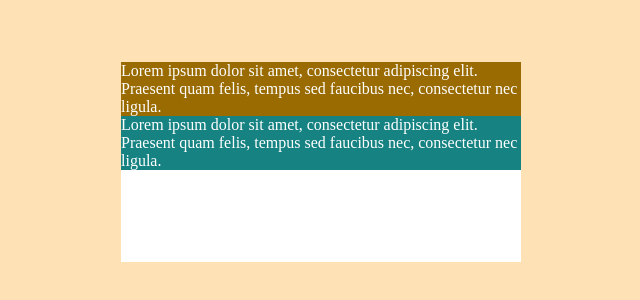
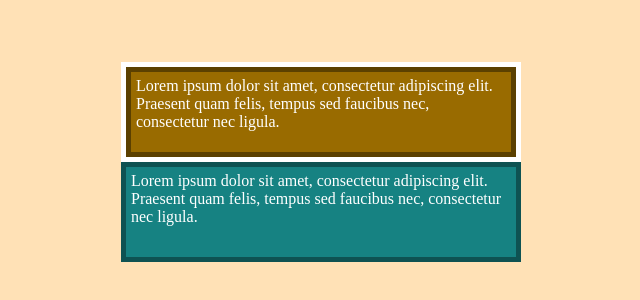
Before and after one commit to DanielDimitrovD/FrontEndDevelopmentFMI, a plain HTML site: page 02-CSS-excercises/excercise-8/index.html in a window 1280 px wide. Shown: the part 188-488 px from the top of the page, without its empty margins (319-959 px from the left). Drawn offline with Linux system fonts and the light colour scheme.

Commit message:
Add solution to exercise 8

```diff
--- a/02-CSS-excercises/excercise-8/edit-me.css
+++ b/02-CSS-excercises/excercise-8/edit-me.css
@@ -1,6 +1,16 @@
 #container1 {
+    padding: 5px;
+    margin: 5px;
+    border: 5px solid #5b4000;
 
+    box-sizing: border-box;
+    width: 390px;
+    height: 90px;
 }
 
 #container2 {
+    padding: 5px;
+    border: 5px solid #0e5252;
+    box-sizing: border-box;
+    height: 100px;
 }
```
